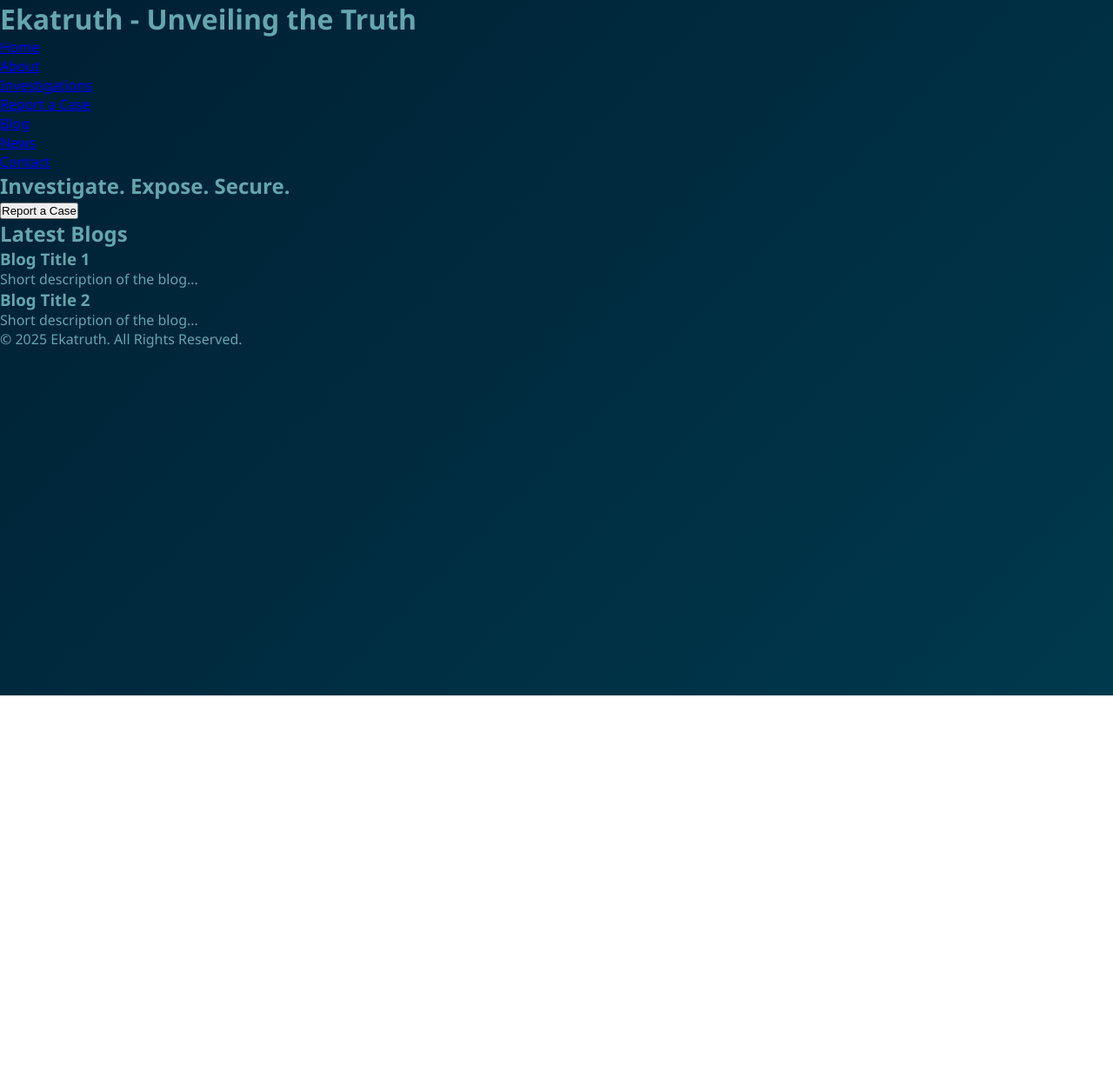
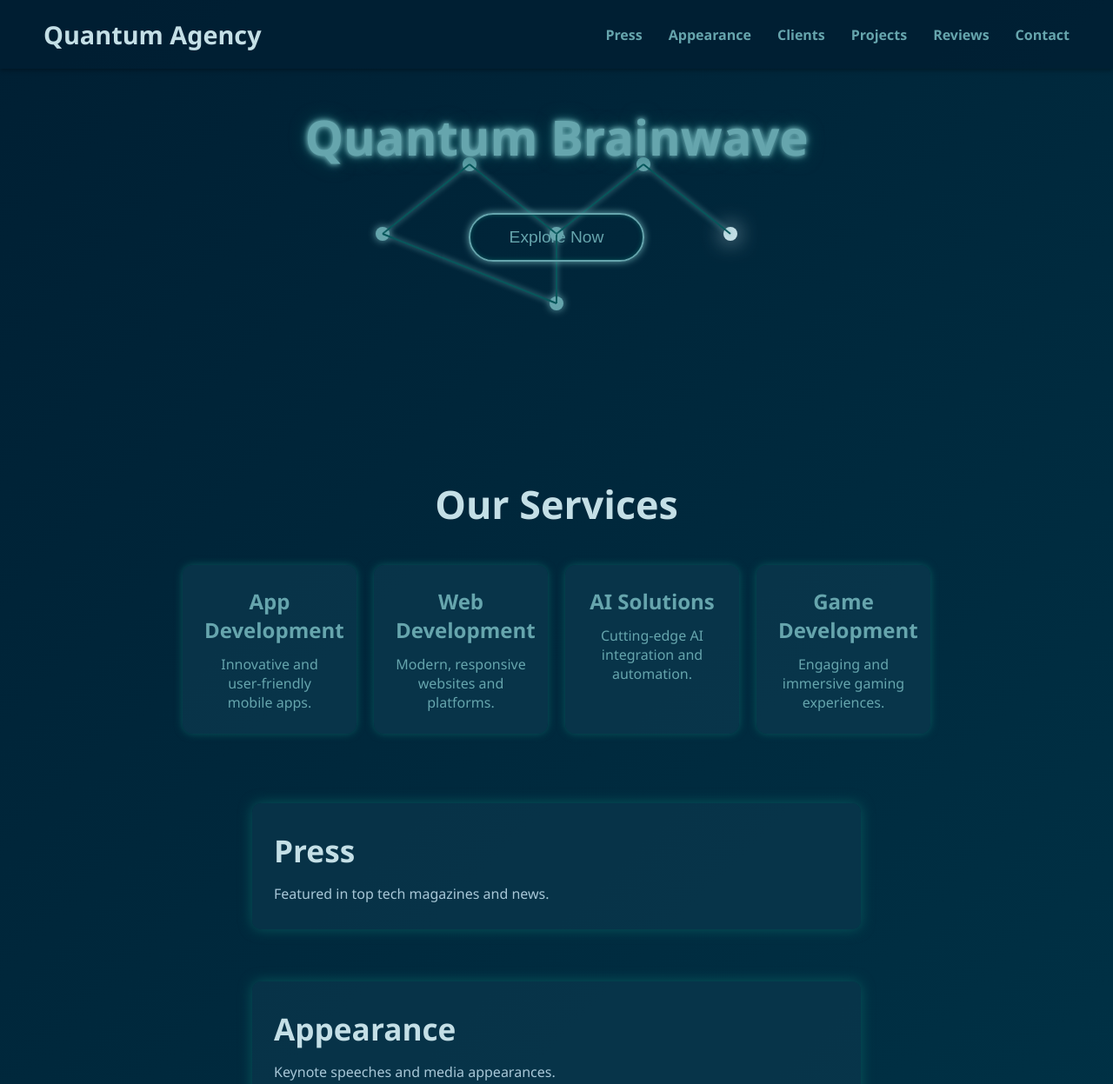
Before and after one commit to AthrvTech/Ekatruth, a plain HTML site: page index.html in a window 1280 px wide. Shown: the top 1247 px of the page at 87% size. Before the commit the page ends 800 px from the top, so only its background shows below. Drawn offline with Linux system fonts and the light colour scheme.

Commit message:
Update index.html

```diff
--- a/index.html
+++ b/index.html
@@ -1,49 +1,95 @@
 <!DOCTYPE html>
 <html lang="en">
 <head>
-    <meta charset="UTF-8">
-    <meta name="viewport" content="width=device-width, initial-scale=1.0">
-    <title>Ekatruth - Unveiling the Truth</title>
-    <link rel="stylesheet" href="style.css">
+  <meta charset="UTF-8" />
+  <meta name="viewport" content="width=device-width, initial-scale=1" />
+  <title>Quantum Agency - Home</title>
+  <link rel="stylesheet" href="style.css" />
 </head>
 <body>
   <header>
-        <h1>Ekatruth - Unveiling the Truth</h1>
-        <nav>
-            <ul>
-                <li><a href="#">Home</a></li>
-                <li><a href="#">About</a></li>
-                <li><a href="#">Investigations</a></li>
-                <li><a href="#">Report a Case</a></li>
-                <li><a href="#">Blog</a></li>
-                <li><a href="#">News</a></li>
-                <li><a href="#">Contact</a></li>
+    <nav class="navbar">
+      <div class="logo">Quantum Agency</div>
+      <ul class="menu">
+        <li><a href="#press">Press</a></li>
+        <li><a href="#appearance">Appearance</a></li>
+        <li><a href="#clients">Clients</a></li>
+        <li><a href="#projects">Projects</a></li>
+        <li><a href="#reviews">Reviews</a></li>
+        <li><a href="#contact">Contact</a></li>
       </ul>
     </nav>
   </header>
 
-    <main>
-        <section class="hero">
-            <h2>Investigate. Expose. Secure.</h2>
-            <button onclick="reportCase()">Report a Case</button>
+  <section class="hero-section">
+    <div class="network-container">
+      <h1 class="hero-title">Quantum Brainwave</h1>
+      <button class="cta-btn">Explore Now</button>
+
+      <svg class="network-svg" viewBox="0 0 600 300" aria-hidden="true" >
+        <!-- SVG lines and nodes added dynamically -->
+      </svg>
+    </div>
   </section>
 
-        <section class="blogs">
-            <h2>Latest Blogs</h2>
-            <article>
-                <h3>Blog Title 1</h3>
-                <p>Short description of the blog...</p>
-            </article>
-            <article>
-                <h3>Blog Title 2</h3>
-                <p>Short description of the blog...</p>
-            </article>
+  <section class="services" id="services">
+    <h2>Our Services</h2>
+    <div class="service-boxes">
+      <div class="service-box">
+        <h3>App Development</h3>
+        <p>Innovative and user-friendly mobile apps.</p>
+      </div>
+      <div class="service-box">
+        <h3>Web Development</h3>
+        <p>Modern, responsive websites and platforms.</p>
+      </div>
+      <div class="service-box">
+        <h3>AI Solutions</h3>
+        <p>Cutting-edge AI integration and automation.</p>
+      </div>
+      <div class="service-box">
+        <h3>Game Development</h3>
+        <p>Engaging and immersive gaming experiences.</p>
+      </div>
+    </div>
   </section>
-    </main>
 
-    <footer>
-        <p>© 2025 Ekatruth. All Rights Reserved.</p>
-    </footer>
+  <!-- Placeholder sections for other features -->
+
+  <section id="press" class="info-section">
+    <h2>Press</h2>
+    <p>Featured in top tech magazines and news.</p>
+  </section>
+
+  <section id="appearance" class="info-section">
+    <h2>Appearance</h2>
+    <p>Keynote speeches and media appearances.</p>
+  </section>
+
+  <section id="clients" class="info-section">
+    <h2>Clients</h2>
+    <p>Trusted by industry leaders worldwide.</p>
+  </section>
+
+  <section id="projects" class="info-section">
+    <h2>Projects</h2>
+    <p>Successful projects delivered globally.</p>
+  </section>
+
+  <section id="reviews" class="info-section">
+    <h2>Reviews & Feedback</h2>
+    <p>Hear what our clients say about us.</p>
+  </section>
+
+  <section id="contact" class="info-section">
+    <h2>Contact Us</h2>
+    <form class="contact-form" action="#" method="post">
+      <input type="text" placeholder="Your Name" required />
+      <input type="email" placeholder="Your Email" required />
+      <textarea placeholder="Your Message" rows="4" required></textarea>
+      <button type="submit">Send Message</button>
+    </form>
+  </section>
 
   <script src="script.js"></script>
 </body>
```
Lines whose indentation alone changed are shown as unchanged.
